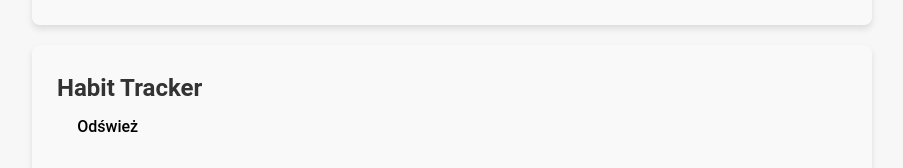
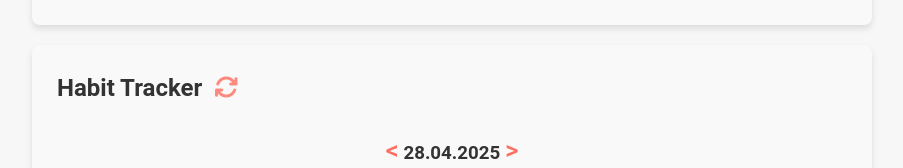
Before and after one commit to Yuviellia/Habitra, a React (Vite) app in the folder frontend/: page /habits in a window 1280 px wide. Shown: the part 163-331 px from the top of the page, without its empty margins (188-1091 px from the left). Built offline with nearby package versions, Linux system fonts and the light colour scheme; no server answers; sample sign-in values are in the browser's storage.

Commit message:
ui: update refresh button looks

```diff
--- a/frontend/src/pages/Habits.jsx
+++ b/frontend/src/pages/Habits.jsx
@@ -148,10 +148,13 @@ function Habits() {
             </div>
 
             <div id="habit-table-section" className="section">
-                <h2>Habit Tracker</h2>
-                <button onClick={refreshHabits} disabled={refreshing}>
-                    {refreshing ? 'Odświeżanie...' : 'Odśwież'}
-                </button>
+                <h2>Habit Tracker &nbsp;
+                    <i
+                        onClick={!refreshing ? refreshHabits : undefined}
+                        className={`fa-solid fa-arrows-rotate ${refreshing ? 'disabled' : ''}`}
+
+                    ></i>
+                </h2>
                 <h3>
                     <a
                         href="#"
@@ -203,7 +206,7 @@ function Habits() {
                                         </button>
                                     </div>
                                 </td>
-                                {Array.from({ length: 7 }).map((_, idx) => {
+                                {Array.from({length: 7}).map((_, idx) => {
                                     const date = new Date(monday);
                                     date.setDate(monday.getDate() + idx);
                                     const iso = toLocalISODate(date);
@@ -224,7 +227,7 @@ function Habits() {
                                     <div className="progress">
                                         <div
                                             className="progress-bar"
-                                            style={{ width: `${(marksThisWeek / 7) * 100}%` }}
+                                            style={{width: `${(marksThisWeek / 7) * 100}%`}}
                                         ></div>
                                     </div>
                                 </td>
--- a/frontend/src/pages/Todo.jsx
+++ b/frontend/src/pages/Todo.jsx
@@ -83,15 +83,18 @@ function Todos() {
             </div>
 
             <div id="todo-section" className="section">
-                <h2>To Do List</h2>
-                <button onClick={refreshTodos} disabled={refreshing}>
-                    {refreshing ? 'Odświeżanie...' : 'Odśwież'}
-                </button>
+                <h2>To Do List  &nbsp;
+                    <i
+                        onClick={!refreshing ? refreshTodos : undefined}
+                        className={`fa-solid fa-arrows-rotate ${refreshing ? 'disabled' : ''}`}
+
+                    ></i>
+                </h2>
 
                 {!notFound && todos.length > 0 && (
                     <ul className="task-list">
                         {todos.map(todo => (
-                            <li key={todo.id} style={{ marginBottom: '8px' }}>
+                            <li key={todo.id} style={{marginBottom: '8px'}}>
                                 <span>{todo.task}</span>
                                 <button
                                     onClick={() => handleDeleteTodo(todo.id)}
```
